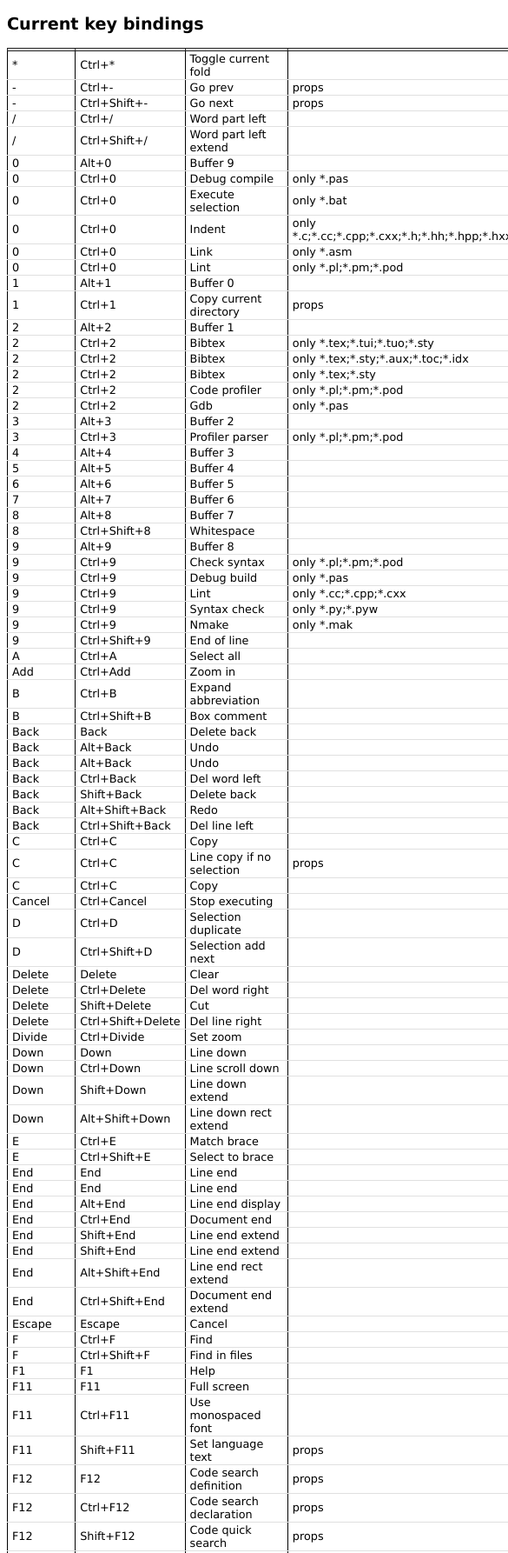
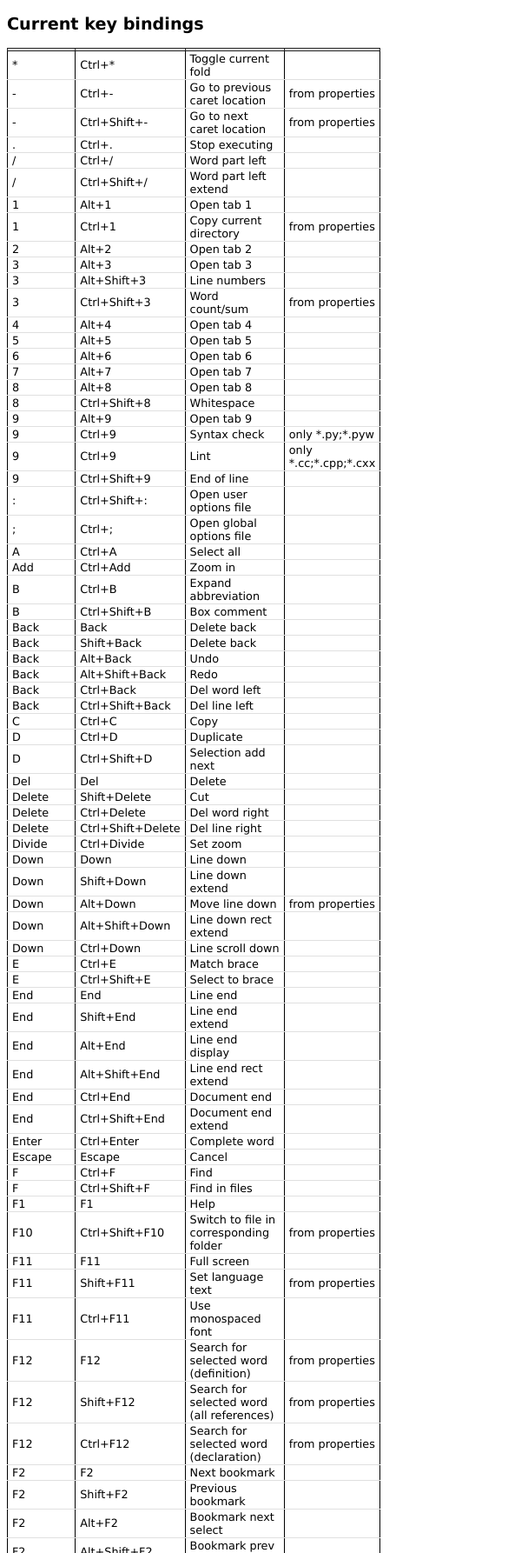
Before and after one commit to moltenform/scite-with-python, a plain HTML site: page src/scite/scite/bin/doc/CurrentBindingsWin32.html in a window 390 px wide. Shown: the top 1786 px of the page at 87% size, 585 px wide, since content can reach past the window. Drawn offline with Linux system fonts and the light colour scheme.

Commit message:
Documentation looks better. ShowBindings python hides duplicate entries, Scintilla priority adjusted.

```diff
--- a/src/scite/scite/bin/doc/CurrentBindingsWin32.html
+++ b/src/scite/scite/bin/doc/CurrentBindingsWin32.html
@@ -1,4 +1,3 @@
-
 <?xml version="1.0"?>
 <!DOCTYPE html PUBLIC "-//W3C//DTD XHTML 1.0 Transitional//EN"
 "http://www.w3.org/TR/xhtml1/DTD/xhtml1-transitional.dtd">
@@ -15,143 +14,134 @@
 <h2>Current key bindings</h2>
 <table><tr><th> </th><th> </th><th> </th><th> </th></tr>
 <tr><td>*</td><td>Ctrl+*</td><td>Toggle current fold</td><td></td></tr>
-<tr><td>-</td><td>Ctrl+-</td><td>Go prev</td><td>props</td></tr>
-<tr><td>-</td><td>Ctrl+Shift+-</td><td>Go next</td><td>props</td></tr>
+<tr><td>-</td><td>Ctrl+-</td><td>Go to previous caret location</td><td>from properties</td></tr>
+<tr><td>-</td><td>Ctrl+Shift+-</td><td>Go to next caret location</td><td>from properties</td></tr>
+<tr><td>.</td><td>Ctrl+.</td><td>Stop executing</td><td></td></tr>
 <tr><td>/</td><td>Ctrl+/</td><td>Word part left</td><td></td></tr>
 <tr><td>/</td><td>Ctrl+Shift+/</td><td>Word part left extend</td><td></td></tr>
-<tr><td>0</td><td>Alt+0</td><td>Buffer 9</td><td></td></tr>
-<tr><td>0</td><td>Ctrl+0</td><td>Debug compile</td><td>only *.pas</td></tr>
-<tr><td>0</td><td>Ctrl+0</td><td>Execute selection</td><td>only *.bat</td></tr>
-<tr><td>0</td><td>Ctrl+0</td><td>Indent</td><td>only *.c;*.cc;*.cpp;*.cxx;*.h;*.hh;*.hpp;*.hxx;*.ipp;*.m;*.mm;*.sma</td></tr>
-<tr><td>0</td><td>Ctrl+0</td><td>Link</td><td>only *.asm</td></tr>
-<tr><td>0</td><td>Ctrl+0</td><td>Lint</td><td>only *.pl;*.pm;*.pod</td></tr>
-<tr><td>1</td><td>Alt+1</td><td>Buffer 0</td><td></td></tr>
-<tr><td>1</td><td>Ctrl+1</td><td>Copy current directory</td><td>props</td></tr>
-<tr><td>2</td><td>Alt+2</td><td>Buffer 1</td><td></td></tr>
-<tr><td>2</td><td>Ctrl+2</td><td>Bibtex</td><td>only *.tex;*.tui;*.tuo;*.sty</td></tr>
-<tr><td>2</td><td>Ctrl+2</td><td>Bibtex</td><td>only *.tex;*.sty;*.aux;*.toc;*.idx</td></tr>
-<tr><td>2</td><td>Ctrl+2</td><td>Bibtex</td><td>only *.tex;*.sty</td></tr>
-<tr><td>2</td><td>Ctrl+2</td><td>Code profiler</td><td>only *.pl;*.pm;*.pod</td></tr>
-<tr><td>2</td><td>Ctrl+2</td><td>Gdb</td><td>only *.pas</td></tr>
-<tr><td>3</td><td>Alt+3</td><td>Buffer 2</td><td></td></tr>
-<tr><td>3</td><td>Ctrl+3</td><td>Profiler parser</td><td>only *.pl;*.pm;*.pod</td></tr>
-<tr><td>4</td><td>Alt+4</td><td>Buffer 3</td><td></td></tr>
-<tr><td>5</td><td>Alt+5</td><td>Buffer 4</td><td></td></tr>
-<tr><td>6</td><td>Alt+6</td><td>Buffer 5</td><td></td></tr>
-<tr><td>7</td><td>Alt+7</td><td>Buffer 6</td><td></td></tr>
-<tr><td>8</td><td>Alt+8</td><td>Buffer 7</td><td></td></tr>
+<tr><td>1</td><td>Alt+1</td><td>Open tab 1</td><td></td></tr>
+<tr><td>1</td><td>Ctrl+1</td><td>Copy current directory</td><td>from properties</td></tr>
+<tr><td>2</td><td>Alt+2</td><td>Open tab 2</td><td></td></tr>
+<tr><td>3</td><td>Alt+3</td><td>Open tab 3</td><td></td></tr>
+<tr><td>3</td><td>Alt+Shift+3</td><td>Line numbers</td><td></td></tr>
+<tr><td>3</td><td>Ctrl+Shift+3</td><td>Word count/sum</td><td>from properties</td></tr>
+<tr><td>4</td><td>Alt+4</td><td>Open tab 4</td><td></td></tr>
+<tr><td>5</td><td>Alt+5</td><td>Open tab 5</td><td></td></tr>
+<tr><td>6</td><td>Alt+6</td><td>Open tab 6</td><td></td></tr>
+<tr><td>7</td><td>Alt+7</td><td>Open tab 7</td><td></td></tr>
+<tr><td>8</td><td>Alt+8</td><td>Open tab 8</td><td></td></tr>
 <tr><td>8</td><td>Ctrl+Shift+8</td><td>Whitespace</td><td></td></tr>
-<tr><td>9</td><td>Alt+9</td><td>Buffer 8</td><td></td></tr>
-<tr><td>9</td><td>Ctrl+9</td><td>Check syntax</td><td>only *.pl;*.pm;*.pod</td></tr>
-<tr><td>9</td><td>Ctrl+9</td><td>Debug build</td><td>only *.pas</td></tr>
+<tr><td>9</td><td>Alt+9</td><td>Open tab 9</td><td></td></tr>
+<tr><td>9</td><td>Ctrl+9</td><td>Syntax check</td><td>only *.py;*.pyw</td></tr>
 <tr><td>9</td><td>Ctrl+9</td><td>Lint</td><td>only *.cc;*.cpp;*.cxx</td></tr>
-<tr><td>9</td><td>Ctrl+9</td><td>Syntax check</td><td>only *.py;*.pyw</td></tr>
-<tr><td>9</td><td>Ctrl+9</td><td>Nmake</td><td>only *.mak</td></tr>
 <tr><td>9</td><td>Ctrl+Shift+9</td><td>End of line</td><td></td></tr>
+<tr><td>:</td><td>Ctrl+Shift+:</td><td>Open user options file</td><td></td></tr>
+<tr><td>;</td><td>Ctrl+;</td><td>Open global options file</td><td></td></tr>
 <tr><td>A</td><td>Ctrl+A</td><td>Select all</td><td></td></tr>
+
 <tr><td>Add</td><td>Ctrl+Add</td><td>Zoom in</td><td></td></tr>
 <tr><td>B</td><td>Ctrl+B</td><td>Expand abbreviation</td><td></td></tr>
 <tr><td>B</td><td>Ctrl+Shift+B</td><td>Box comment</td><td></td></tr>
 <tr><td>Back</td><td>Back</td><td>Delete back</td><td></td></tr>
+<tr><td>Back</td><td>Shift+Back</td><td>Delete back</td><td></td></tr>
 <tr><td>Back</td><td>Alt+Back</td><td>Undo</td><td></td></tr>
-<tr><td>Back</td><td>Alt+Back</td><td>Undo</td><td></td></tr>
+
+<tr><td>Back</td><td>Alt+Shift+Back</td><td>Redo</td><td></td></tr>
 <tr><td>Back</td><td>Ctrl+Back</td><td>Del word left</td><td></td></tr>
-<tr><td>Back</td><td>Shift+Back</td><td>Delete back</td><td></td></tr>
-<tr><td>Back</td><td>Alt+Shift+Back</td><td>Redo</td><td></td></tr>
 <tr><td>Back</td><td>Ctrl+Shift+Back</td><td>Del line left</td><td></td></tr>
 <tr><td>C</td><td>Ctrl+C</td><td>Copy</td><td></td></tr>
-<tr><td>C</td><td>Ctrl+C</td><td>Line copy if no selection</td><td>props</td></tr>
-<tr><td>C</td><td>Ctrl+C</td><td>Copy</td><td></td></tr>
-<tr><td>Cancel</td><td>Ctrl+Cancel</td><td>Stop executing</td><td></td></tr>
-<tr><td>D</td><td>Ctrl+D</td><td>Selection duplicate</td><td></td></tr>
+
+<tr><td>D</td><td>Ctrl+D</td><td>Duplicate</td><td></td></tr>
 <tr><td>D</td><td>Ctrl+Shift+D</td><td>Selection add next</td><td></td></tr>
-<tr><td>Delete</td><td>Delete</td><td>Clear</td><td></td></tr>
+<tr><td>Del</td><td>Del</td><td>Delete</td><td></td></tr>
+<tr><td>Delete</td><td>Shift+Delete</td><td>Cut</td><td></td></tr>
 <tr><td>Delete</td><td>Ctrl+Delete</td><td>Del word right</td><td></td></tr>
-<tr><td>Delete</td><td>Shift+Delete</td><td>Cut</td><td></td></tr>
 <tr><td>Delete</td><td>Ctrl+Shift+Delete</td><td>Del line right</td><td></td></tr>
 <tr><td>Divide</td><td>Ctrl+Divide</td><td>Set zoom</td><td></td></tr>
 <tr><td>Down</td><td>Down</td><td>Line down</td><td></td></tr>
+<tr><td>Down</td><td>Shift+Down</td><td>Line down extend</td><td></td></tr>
+<tr><td>Down</td><td>Alt+Down</td><td>Move line down</td><td>from properties</td></tr>
+<tr><td>Down</td><td>Alt+Shift+Down</td><td>Line down rect extend</td><td></td></tr>
 <tr><td>Down</td><td>Ctrl+Down</td><td>Line scroll down</td><td></td></tr>
-<tr><td>Down</td><td>Shift+Down</td><td>Line down extend</td><td></td></tr>
-<tr><td>Down</td><td>Alt+Shift+Down</td><td>Line down rect extend</td><td></td></tr>
 <tr><td>E</td><td>Ctrl+E</td><td>Match brace</td><td></td></tr>
 <tr><td>E</td><td>Ctrl+Shift+E</td><td>Select to brace</td><td></td></tr>
 <tr><td>End</td><td>End</td><td>Line end</td><td></td></tr>
-<tr><td>End</td><td>End</td><td>Line end</td><td></td></tr>
+
+<tr><td>End</td><td>Shift+End</td><td>Line end extend</td><td></td></tr>
+
 <tr><td>End</td><td>Alt+End</td><td>Line end display</td><td></td></tr>
+<tr><td>End</td><td>Alt+Shift+End</td><td>Line end rect extend</td><td></td></tr>
 <tr><td>End</td><td>Ctrl+End</td><td>Document end</td><td></td></tr>
-<tr><td>End</td><td>Shift+End</td><td>Line end extend</td><td></td></tr>
-<tr><td>End</td><td>Shift+End</td><td>Line end extend</td><td></td></tr>
-<tr><td>End</td><td>Alt+Shift+End</td><td>Line end rect extend</td><td></td></tr>
 <tr><td>End</td><td>Ctrl+Shift+End</td><td>Document end extend</td><td></td></tr>
+<tr><td>Enter</td><td>Ctrl+Enter</td><td>Complete word</td><td></td></tr>
 <tr><td>Escape</td><td>Escape</td><td>Cancel</td><td></td></tr>
 <tr><td>F</td><td>Ctrl+F</td><td>Find</td><td></td></tr>
 <tr><td>F</td><td>Ctrl+Shift+F</td><td>Find in files</td><td></td></tr>
 <tr><td>F1</td><td>F1</td><td>Help</td><td></td></tr>
+<tr><td>F10</td><td>Ctrl+Shift+F10</td><td>Switch to file in corresponding folder</td><td>from properties</td></tr>
 <tr><td>F11</td><td>F11</td><td>Full screen</td><td></td></tr>
+<tr><td>F11</td><td>Shift+F11</td><td>Set language text</td><td>from properties</td></tr>
 <tr><td>F11</td><td>Ctrl+F11</td><td>Use monospaced font</td><td></td></tr>
-<tr><td>F11</td><td>Shift+F11</td><td>Set language text</td><td>props</td></tr>
-<tr><td>F12</td><td>F12</td><td>Code search definition</td><td>props</td></tr>
-<tr><td>F12</td><td>Ctrl+F12</td><td>Code search declaration</td><td>props</td></tr>
-<tr><td>F12</td><td>Shift+F12</td><td>Code quick search</td><td>props</td></tr>
+<tr><td>F12</td><td>F12</td><td>Search for selected word (definition)</td><td>from properties</td></tr>
+<tr><td>F12</td><td>Shift+F12</td><td>Search for selected word (all references)</td><td>from properties</td></tr>
+<tr><td>F12</td><td>Ctrl+F12</td><td>Search for selected word (declaration)</td><td>from properties</td></tr>
 <tr><td>F2</td><td>F2</td><td>Next bookmark</td><td></td></tr>
+<tr><td>F2</td><td>Shift+F2</td><td>Previous bookmark</td><td></td></tr>
 <tr><td>F2</td><td>Alt+F2</td><td>Bookmark next select</td><td></td></tr>
+<tr><td>F2</td><td>Alt+Shift+F2</td><td>Bookmark prev select</td><td></td></tr>
 <tr><td>F2</td><td>Ctrl+F2</td><td>Toggle bookmark</td><td></td></tr>
-<tr><td>F2</td><td>Shift+F2</td><td>Previous bookmark</td><td></td></tr>
-<tr><td>F2</td><td>Alt+Shift+F2</td><td>Bookmark prev select</td><td></td></tr>
 <tr><td>F3</td><td>F3</td><td>Find next</td><td></td></tr>
+<tr><td>F3</td><td>Shift+F3</td><td>Find previous</td><td></td></tr>
 <tr><td>F3</td><td>Ctrl+F3</td><td>Findnextsel</td><td></td></tr>
-<tr><td>F3</td><td>Shift+F3</td><td>Find previous</td><td></td></tr>
 <tr><td>F3</td><td>Ctrl+Shift+F3</td><td>Findnextbacksel</td><td></td></tr>
 <tr><td>F4</td><td>F4</td><td>Next message</td><td></td></tr>
+<tr><td>F4</td><td>Shift+F4</td><td>Previous message</td><td></td></tr>
 <tr><td>F4</td><td>Ctrl+F4</td><td>Close</td><td></td></tr>
-<tr><td>F4</td><td>Shift+F4</td><td>Previous message</td><td></td></tr>
+<tr><td>F4</td><td>Ctrl+Alt+F4</td><td>Close all</td><td></td></tr>
 <tr><td>F5</td><td>F5</td><td>Go</td><td></td></tr>
 <tr><td>F5</td><td>Shift+F5</td><td>Clear output</td><td></td></tr>
 <tr><td>F6</td><td>F6</td><td>Next</td><td></td></tr>
+<tr><td>F6</td><td>Shift+F6</td><td>Previous</td><td></td></tr>
 <tr><td>F6</td><td>Ctrl+F6</td><td>Switch pane</td><td></td></tr>
-<tr><td>F6</td><td>Shift+F6</td><td>Previous</td><td></td></tr>
 <tr><td>F6</td><td>Ctrl+Shift+F6</td><td>Switch pane</td><td></td></tr>
 <tr><td>F7</td><td>F7</td><td>Build</td><td></td></tr>
-<tr><td>F7</td><td>Alt+F7</td><td>Spellcheck selected text</td><td>props</td></tr>
+<tr><td>F7</td><td>Shift+F7</td><td>Clean</td><td></td></tr>
+<tr><td>F7</td><td>Alt+F7</td><td>Spellcheck selected text</td><td>from properties</td></tr>
 <tr><td>F7</td><td>Ctrl+F7</td><td>Compile</td><td></td></tr>
-<tr><td>F7</td><td>Shift+F7</td><td>Clean</td><td></td></tr>
 <tr><td>F8</td><td>F8</td><td>Output</td><td></td></tr>
 <tr><td>F8</td><td>Shift+F8</td><td>Parameters</td><td></td></tr>
-<tr><td>F9</td><td>F9</td><td>Macroplay</td><td></td></tr>
-<tr><td>F9</td><td>Ctrl+F9</td><td>Macrorecord</td><td></td></tr>
-<tr><td>F9</td><td>Shift+F9</td><td>List macros</td><td></td></tr>
-<tr><td>F9</td><td>Ctrl+Shift+F9</td><td>Macrostoprecord</td><td></td></tr>
 <tr><td>G</td><td>Ctrl+G</td><td>Go to</td><td></td></tr>
+<tr><td>G</td><td>Ctrl+Shift+G</td><td>Search filenames</td><td>from properties</td></tr>
 <tr><td>H</td><td>Ctrl+H</td><td>Replace</td><td></td></tr>
-<tr><td>H</td><td>Ctrl+Alt+H</td><td>Switch to header</td><td>props</td></tr>
+<tr><td>H</td><td>Ctrl+Alt+H</td><td>Switch to header</td><td>from properties</td></tr>
 <tr><td>Home</td><td>Home</td><td>Visual studio-style home</td><td></td></tr>
-<tr><td>Home</td><td>Home</td><td>Visual studio-style home</td><td></td></tr>
+
+<tr><td>Home</td><td>Shift+Home</td><td>Visual studio-style home extend</td><td></td></tr>
+
 <tr><td>Home</td><td>Alt+Home</td><td>Home display</td><td></td></tr>
+<tr><td>Home</td><td>Alt+Shift+Home</td><td>Visual studio-style home rect extend</td><td></td></tr>
+
 <tr><td>Home</td><td>Ctrl+Home</td><td>Document start</td><td></td></tr>
-<tr><td>Home</td><td>Shift+Home</td><td>Visual studio-style home extend</td><td></td></tr>
-<tr><td>Home</td><td>Shift+Home</td><td>Visual studio-style home extend</td><td></td></tr>
-<tr><td>Home</td><td>Alt+Shift+Home</td><td>Visual studio-style home rect extend</td><td></td></tr>
-<tr><td>Home</td><td>Alt+Shift+Home</td><td>Visual studio-style home rect extend</td><td></td></tr>
 <tr><td>Home</td><td>Ctrl+Shift+Home</td><td>Document start extend</td><td></td></tr>
-<tr><td>I</td><td>Ctrl+I</td><td>Complete symbol</td><td></td></tr>
+<tr><td>I</td><td>Ctrl+I</td><td>Change lines</td><td>from properties</td></tr>
+<tr><td>I</td><td>Ctrl+Shift+I</td><td>Coding reference</td><td>from properties</td></tr>
 <tr><td>I</td><td>Ctrl+Alt+I</td><td>Incremental search</td><td></td></tr>
-<tr><td>I</td><td>Ctrl+Shift+I</td><td>Change indentation settings</td><td></td></tr>
 <tr><td>Insert</td><td>Insert</td><td>Edit toggle overtype</td><td></td></tr>
+<tr><td>Insert</td><td>Shift+Insert</td><td>Paste</td><td></td></tr>
 <tr><td>Insert</td><td>Ctrl+Insert</td><td>Copy</td><td></td></tr>
-<tr><td>Insert</td><td>Shift+Insert</td><td>Paste</td><td></td></tr>
-<tr><td>J</td><td>Ctrl+J</td><td>Prev match ppc</td><td></td></tr>
-<tr><td>J</td><td>Ctrl+Shift+J</td><td>Selecttoprev match ppc</td><td></td></tr>
-<tr><td>K</td><td>Ctrl+K</td><td>Next match ppc</td><td></td></tr>
-<tr><td>K</td><td>Ctrl+Shift+K</td><td>Selecttonext match ppc</td><td></td></tr>
-<tr><td>L</td><td>Ctrl+L</td><td>Line cut</td><td></td></tr>
-<tr><td>L</td><td>Ctrl+Shift+L</td><td>Line delete</td><td></td></tr>
+<tr><td>J</td><td>Ctrl+J</td><td>Go up to top</td><td>from properties</td></tr>
+<tr><td>J</td><td>Ctrl+Shift+J</td><td>Select up to top</td><td>from properties</td></tr>
+<tr><td>K</td><td>Ctrl+K</td><td>Go down to next</td><td>from properties</td></tr>
+<tr><td>K</td><td>Ctrl+Shift+K</td><td>Select down to next</td><td>from properties</td></tr>
+<tr><td>L</td><td>Ctrl+L</td><td>Line delete</td><td>from properties</td></tr>
 <tr><td>L</td><td>Ctrl+Shift+L</td><td>Line delete</td><td></td></tr>
 <tr><td>Left</td><td>Left</td><td>Char left</td><td></td></tr>
-<tr><td>Left</td><td>Ctrl+Left</td><td>Word left</td><td></td></tr>
 <tr><td>Left</td><td>Shift+Left</td><td>Char left extend</td><td></td></tr>
 <tr><td>Left</td><td>Alt+Shift+Left</td><td>Char left rect extend</td><td></td></tr>
+<tr><td>Left</td><td>Ctrl+Left</td><td>Word left</td><td></td></tr>
 <tr><td>Left</td><td>Ctrl+Shift+Left</td><td>Word left extend</td><td></td></tr>
+<tr><td>M</td><td>Ctrl+M</td><td>Commonly opened files</td><td>from properties</td></tr>
+<tr><td>M</td><td>Ctrl+Shift+M</td><td>Open in new window</td><td>from properties</td></tr>
 <tr><td>N</td><td>Ctrl+N</td><td>New</td><td></td></tr>
 <tr><td>Next</td><td>Next</td><td>Page down</td><td></td></tr>
 <tr><td>Next</td><td>Shift+Next</td><td>Page down extend</td><td></td></tr>
@@ -160,53 +150,51 @@
 <tr><td>O</td><td>Ctrl+Shift+O</td><td>Open selected filename</td><td></td></tr>
 <tr><td>P</td><td>Ctrl+P</td><td>Print</td><td></td></tr>
 <tr><td>P</td><td>Ctrl+Shift+P</td><td>Save a copy</td><td></td></tr>
-<tr><td>PageDown</td><td>Ctrl+PageDown</td><td>Next</td><td>props</td></tr>
-<tr><td>PageUp</td><td>Ctrl+PageUp</td><td>Previous</td><td>props</td></tr>
+<tr><td>PageDown</td><td>Ctrl+PageDown</td><td>Next</td><td>from properties</td></tr>
+<tr><td>PageUp</td><td>Ctrl+PageUp</td><td>Previous</td><td>from properties</td></tr>
 <tr><td>Prior</td><td>Prior</td><td>Page up</td><td></td></tr>
 <tr><td>Prior</td><td>Shift+Prior</td><td>Page up extend</td><td></td></tr>
 <tr><td>Prior</td><td>Alt+Shift+Prior</td><td>Page up rect extend</td><td></td></tr>
 <tr><td>Q</td><td>Ctrl+Q</td><td>Block comment or uncomment</td><td></td></tr>
 <tr><td>Q</td><td>Ctrl+Shift+Q</td><td>Stream comment</td><td></td></tr>
-<tr><td>R</td><td>Ctrl+R</td><td>Revert</td><td></td></tr>
-<tr><td>R</td><td>Ctrl+Shift+R</td><td>Insert abbreviation</td><td></td></tr>
+<tr><td>R</td><td>Ctrl+R</td><td>Wrap</td><td></td></tr>
+<tr><td>R</td><td>Ctrl+Shift+R</td><td>Revert</td><td></td></tr>
 <tr><td>Return</td><td>Return</td><td>New line</td><td></td></tr>
-<tr><td>Return</td><td>Ctrl+Return</td><td>Complete word</td><td></td></tr>
 <tr><td>Return</td><td>Shift+Return</td><td>New line</td><td></td></tr>
 <tr><td>Right</td><td>Right</td><td>Char right</td><td></td></tr>
-<tr><td>Right</td><td>Ctrl+Right</td><td>Word right</td><td></td></tr>
 <tr><td>Right</td><td>Shift+Right</td><td>Char right extend</td><td></td></tr>
 <tr><td>Right</td><td>Alt+Shift+Right</td><td>Char right rect extend</td><td></td></tr>
+<tr><td>Right</td><td>Ctrl+Right</td><td>Word right</td><td></td></tr>
 <tr><td>Right</td><td>Ctrl+Shift+Right</td><td>Word right extend</td><td></td></tr>
 <tr><td>S</td><td>Ctrl+S</td><td>Save</td><td></td></tr>
 <tr><td>S</td><td>Ctrl+Shift+S</td><td>Save as</td><td></td></tr>
 <tr><td>Space</td><td>Ctrl+Space</td><td>Complete symbol</td><td></td></tr>
+
 <tr><td>Space</td><td>Ctrl+Shift+Space</td><td>Show calltip</td><td></td></tr>
 <tr><td>Subtract</td><td>Ctrl+Subtract</td><td>Zoom out</td><td></td></tr>
 <tr><td>T</td><td>Ctrl+T</td><td>Line transpose</td><td></td></tr>
-<tr><td>T</td><td>Ctrl+Shift+T</td><td>Line copy</td><td></td></tr>
+<tr><td>T</td><td>Ctrl+Shift+T</td><td>Change indentation settings</td><td></td></tr>
 <tr><td>Tab</td><td>Tab</td><td>Tab</td><td></td></tr>
+<tr><td>Tab</td><td>Shift+Tab</td><td>Back tab</td><td></td></tr>
 <tr><td>Tab</td><td>Ctrl+Tab</td><td>Nextfilestack</td><td></td></tr>
-<tr><td>Tab</td><td>Shift+Tab</td><td>Back tab</td><td></td></tr>
 <tr><td>Tab</td><td>Ctrl+Shift+Tab</td><td>Prevfilestack</td><td></td></tr>
-<tr><td>U</td><td>Ctrl+U</td><td>Lower case</td><td></td></tr>
-<tr><td>U</td><td>Ctrl+U</td><td>Make selection lowercase</td><td></td></tr>
-<tr><td>U</td><td>Ctrl+Shift+U</td><td>Upper case</td><td></td></tr>
+<tr><td>U</td><td>Ctrl+U</td><td>Change casing</td><td>from properties</td></tr>
 <tr><td>U</td><td>Ctrl+Shift+U</td><td>Make selection uppercase</td><td></td></tr>
 <tr><td>Up</td><td>Up</td><td>Line up</td><td></td></tr>
+<tr><td>Up</td><td>Shift+Up</td><td>Line up extend</td><td></td></tr>
+<tr><td>Up</td><td>Alt+Up</td><td>Move line up</td><td>from properties</td></tr>
+<tr><td>Up</td><td>Alt+Shift+Up</td><td>Line up rect extend</td><td></td></tr>
 <tr><td>Up</td><td>Ctrl+Up</td><td>Line scroll up</td><td></td></tr>
-<tr><td>Up</td><td>Shift+Up</td><td>Line up extend</td><td></td></tr>
-<tr><td>Up</td><td>Alt+Shift+Up</td><td>Line up rect extend</td><td></td></tr>
 <tr><td>V</td><td>Ctrl+V</td><td>Paste</td><td></td></tr>
-<tr><td>V</td><td>Ctrl+V</td><td>Line paste if clipboard has entire line</td><td>props</td></tr>
-<tr><td>V</td><td>Ctrl+Shift+V</td><td>Pasteanddown</td><td>props</td></tr>
+
 <tr><td>W</td><td>Ctrl+W</td><td>Close</td><td></td></tr>
 <tr><td>X</td><td>Ctrl+X</td><td>Cut</td><td></td></tr>
-<tr><td>X</td><td>Ctrl+X</td><td>Line cut if no selection</td><td>props</td></tr>
-<tr><td>X</td><td>Ctrl+X</td><td>Cut</td><td></td></tr>
+
 <tr><td>Y</td><td>Ctrl+Y</td><td>Redo</td><td></td></tr>
-<tr><td>Y</td><td>Ctrl+Shift+Y</td><td>Add print statement</td><td>props</td></tr>
+
+<tr><td>Y</td><td>Ctrl+Shift+Y</td><td>Print current variable</td><td>from properties</td></tr>
 <tr><td>Z</td><td>Ctrl+Z</td><td>Undo</td><td></td></tr>
-<tr><td>Z</td><td>Ctrl+Z</td><td>Undo</td><td></td></tr>
+
 <tr><td>[</td><td>Ctrl+[</td><td>Para up</td><td></td></tr>
 <tr><td>[</td><td>Ctrl+Shift+[</td><td>Para up extend</td><td></td></tr>
 <tr><td>\</td><td>Ctrl+\</td><td>Word part right</td><td></td></tr>
```
Also changed, not shown: src/scite/scite/bin/doc/CurrentBindingsGtk.html (+71 -85 lines), src/scite/scite/bin/doc/SciTEWithPythonAPIReference.html (+16 -4 lines), 3 other files. Lines whose indentation alone changed are shown as unchanged.
